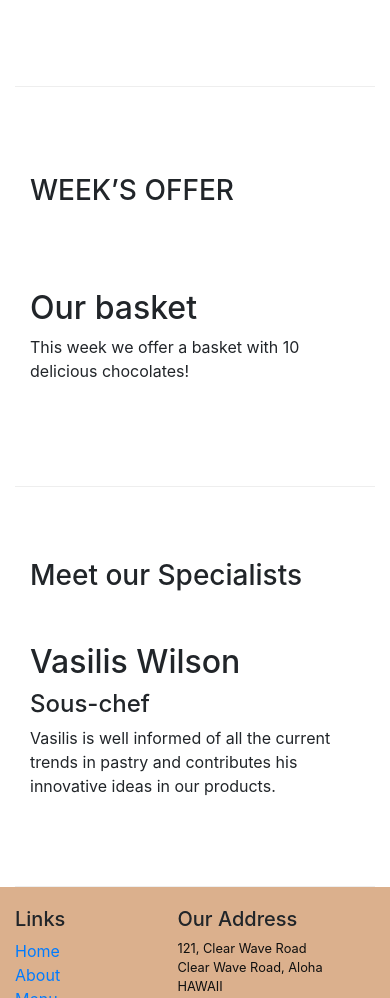
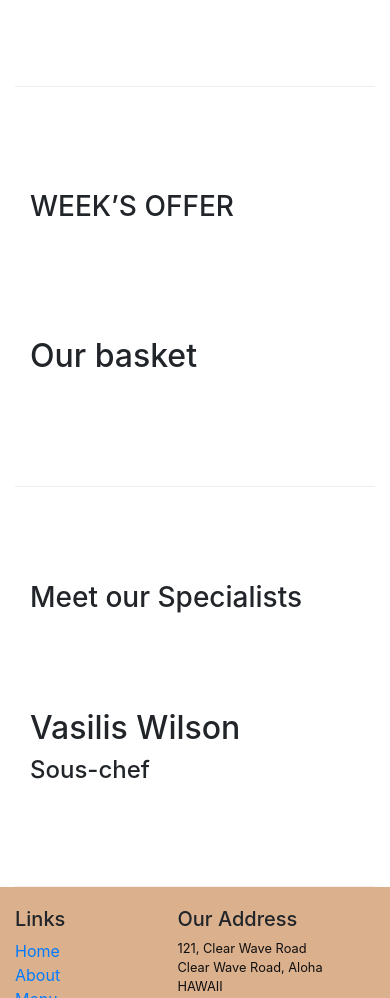
Before and after one commit to NtentoSteve/LeChocolat, a website: page index.html in a window 390 px wide. Shown: the part 646-1644 px from the top of the page. Drawn offline with nearby package versions, Linux system fonts and the light colour scheme.

Commit message:
ADD class="d-none d-sm-block" AT INDEX.HTML

```diff
--- a/index.html
+++ b/index.html
@@ -38,7 +38,7 @@
             </div>
             <div class="col-sm col-md">
                 <h2>85% DARK CHOCOLATE</h2>
-                <p>Dark chocolate with no added sugar. Here you can taste the flavor of cocoa beans.</p>
+                <p class="d-none d-sm-block">Dark chocolate with no added sugar. Here you can taste the flavor of cocoa beans.</p>
             </div>
         </div>
 
@@ -49,7 +49,7 @@
             </div>
             <div class="col-sm col-md">
                 <h2>Our basket</h2>
-                <p>This week we offer a basket with 10 delicious chocolates! </p>
+                <p class="d-none d-sm-block">This week we offer a basket with 10 delicious chocolates! </p>
             </div>
         </div>
 
@@ -60,7 +60,7 @@
             <div class="col-sm col-md">
                 <h2>Vasilis Wilson </h2>
                 <h4>Sous-chef</h4>
-                <p>Vasilis is well informed of all the current trends in pastry and contributes his innovative ideas in
+                <p class="d-none d-sm-block">Vasilis is well informed of all the current trends in pastry and contributes his innovative ideas in
                     our products.</p>
             </div>
         </div>
```
